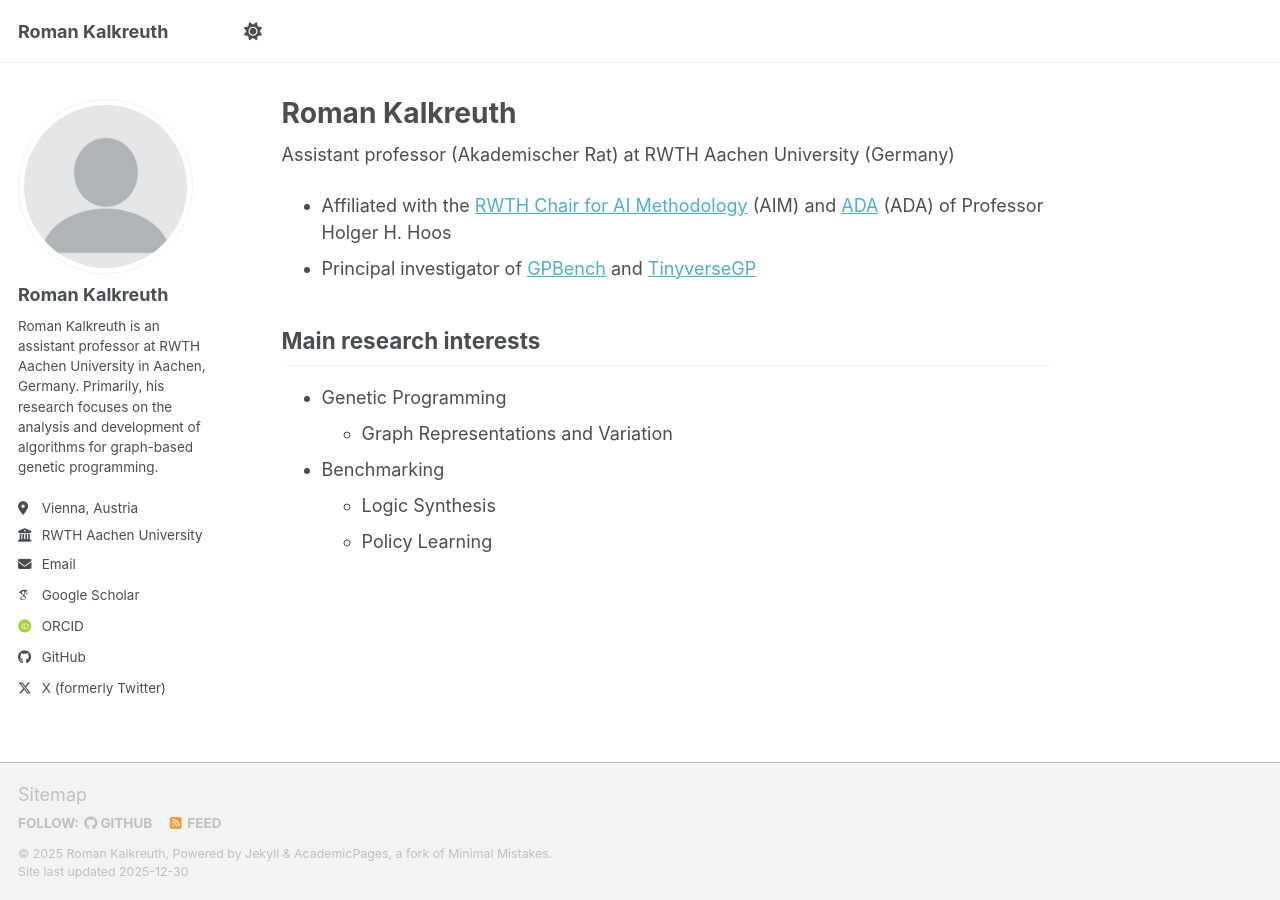
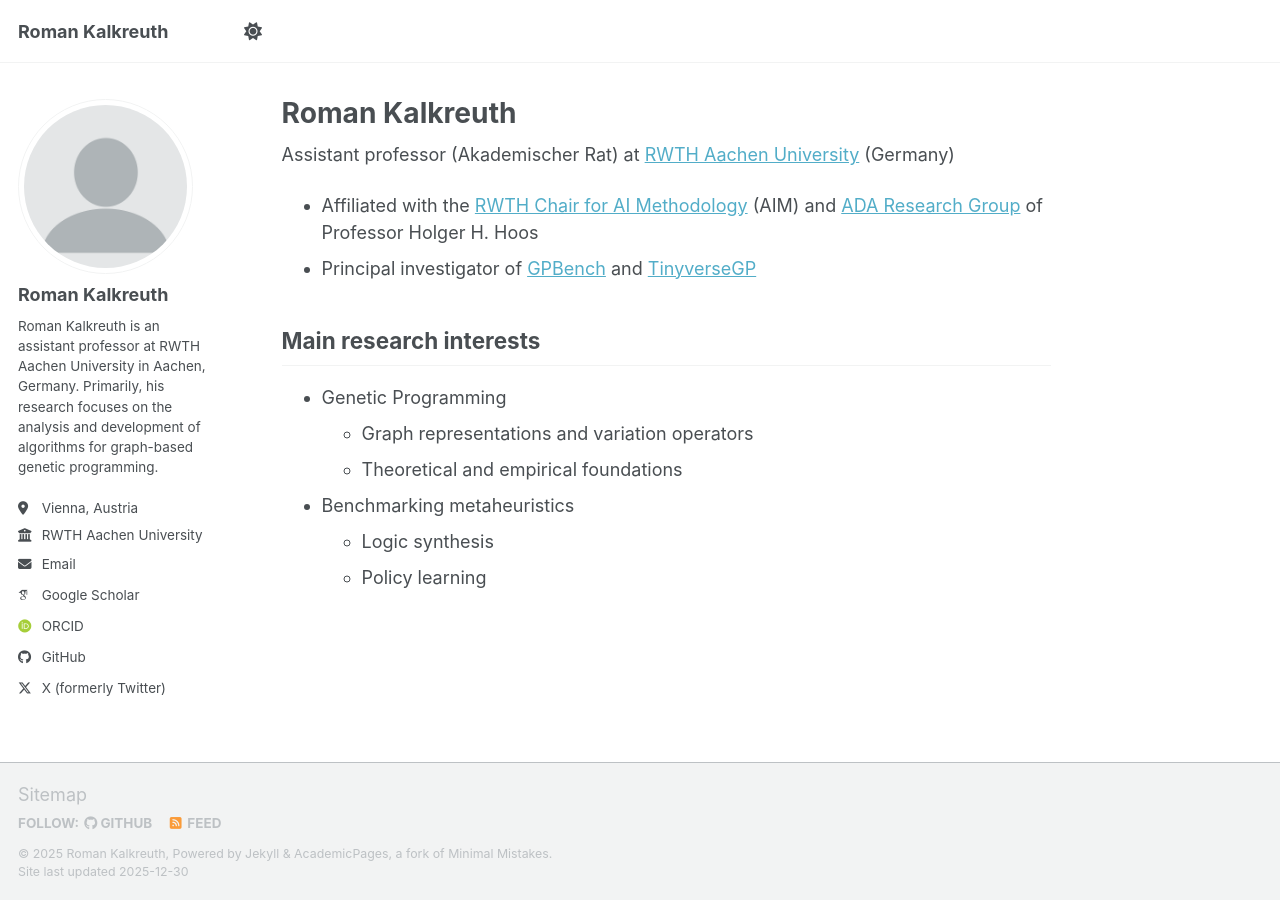
Before and after one commit to RomanKalkreuth/romankalkreuth.github.io, a Jekyll site: the page built from _pages/about.md, in a window 1280 px wide. Built offline with Jekyll 4.4.1, drawn with Linux system fonts in a browser that asks for light colours; some web fonts are replaced; a script bundle is joined from its source files by our own code; library files that are not in the unit come from our copies.

Commit message:
Update about.md

```diff
--- a/_pages/about.md
+++ b/_pages/about.md
@@ -7,14 +7,15 @@ redirect_from:
   - /about.html
 ---
 
-Assistant professor (Akademischer Rat) at RWTH Aachen University (Germany)
-- Affiliated with the [RWTH Chair for AI Methodology](https://www.aim.rwth-aachen.de/) (AIM) and [ADA](https://ada.liacs.nl/) (ADA) of Professor Holger H. Hoos
+Assistant professor (Akademischer Rat) at [RWTH Aachen University](https://www.rwth-aachen.de/go/id/a/?lidx=1) (Germany)
+- Affiliated with the [RWTH Chair for AI Methodology](https://www.aim.rwth-aachen.de/) (AIM) and [ADA Research Group](https://ada.liacs.nl/) of Professor Holger H. Hoos
 - Principal investigator of [GPBench](https://github.com/GPBench/) and [TinyverseGP](https://github.com/GPBench/TinyverseGP)
 
 ## Main research interests
 
 * Genetic Programming
-  * Graph Representations and Variation
-* Benchmarking
-  * Logic Synthesis
-  * Policy Learning
+  * Graph representations and variation operators
+  * Theoretical and empirical foundations
+* Benchmarking metaheuristics
+  * Logic synthesis
+  * Policy learning
```
